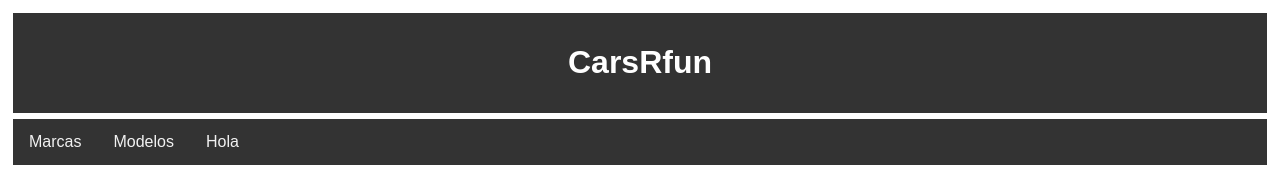
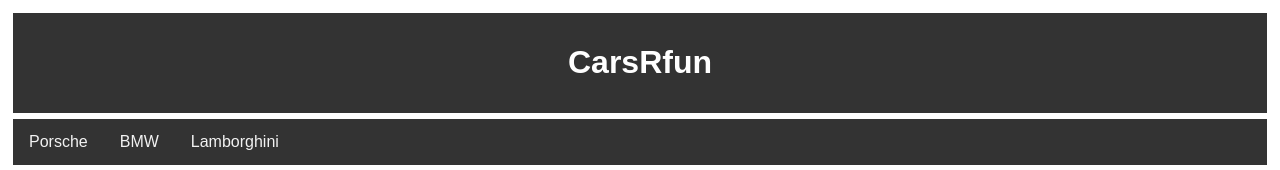
Before and after one commit to faisca197/faisca197.github.io, a plain HTML site: page bmw.html in a window 1280 px wide. Shown: the top 170 px of the page. Drawn offline with Linux system fonts and the light colour scheme.

Commit message:
Update bmw.html

```diff
--- a/bmw.html
+++ b/bmw.html
@@ -10,9 +10,9 @@
       <h1>CarsRfun</h1>
     </div>
     <div id="topnav">
-      <a href="#">Marcas</a>
-      <a href="#">Modelos</a>
-      <a href="#">Hola</a>
+      <a href="index.html">Porsche</a>
+      <a href="bmw.html">BMW</a>
+      <a href="lam.html">Lamborghini</a>
     </div>
     <div id="info">
       <h1>BMW M3 Competicion</h1>
```
